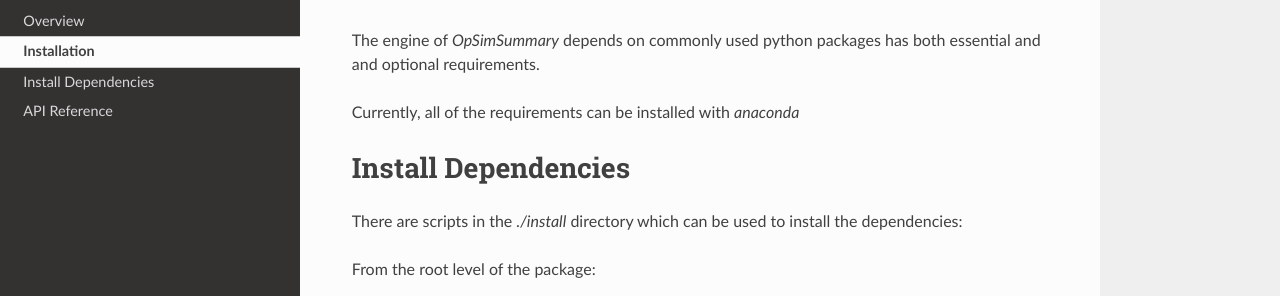
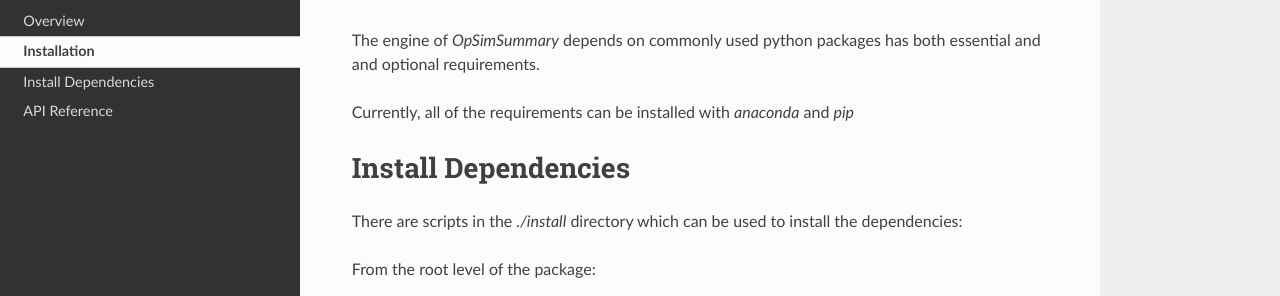
Before and after one commit to LSSTDESC/OpSimSummary, a Sphinx documentation site: the page built from docs/source/Installation.rst, in a window 1280 px wide and 978 px high. Shown: the part 131-427 px from the top of the window. Built offline with Sphinx 7.4.7 and the Read the Docs theme 2.0.0, drawn with Linux system fonts in a browser that asks for light colours.

```diff
--- a/docs/source/Installation.rst
+++ b/docs/source/Installation.rst
@@ -3,7 +3,7 @@
 
 The engine of `OpSimSummary` depends on commonly used python packages has both essential and and optional requirements.
 
-Currently, all of the requirements can be installed with `anaconda`
+Currently, all of the requirements can be installed with `anaconda` and `pip`
 
 Install Dependencies
 ====================
--- a/opsimsummary/version.py
+++ b/opsimsummary/version.py
@@ -1 +1 @@
-__VERSION__ = "1.15.6"
+__VERSION__ = "1.15.7"
```
Also changed, not shown: 2 other files.
